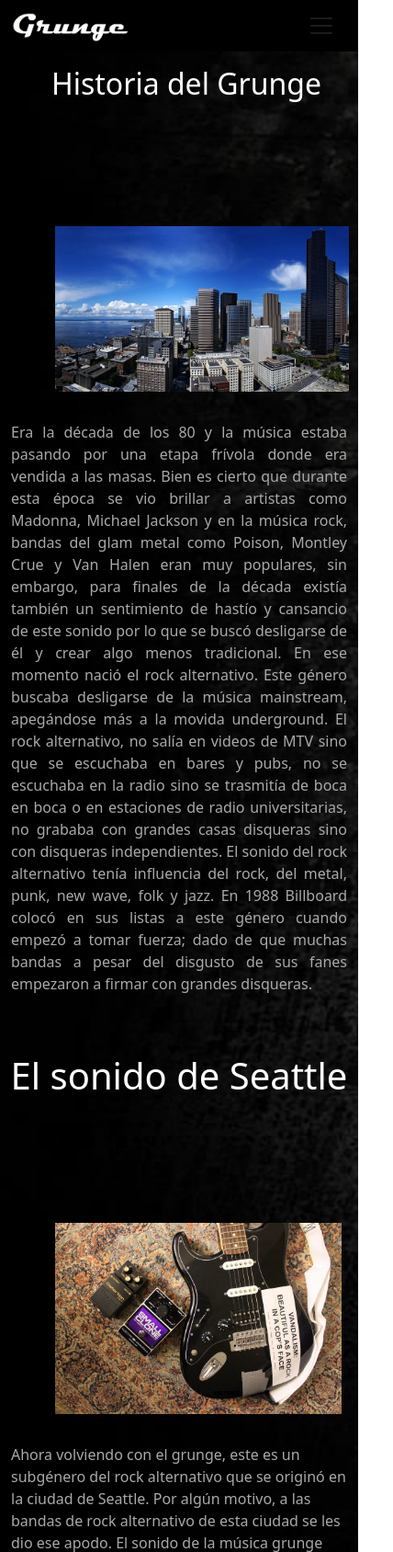
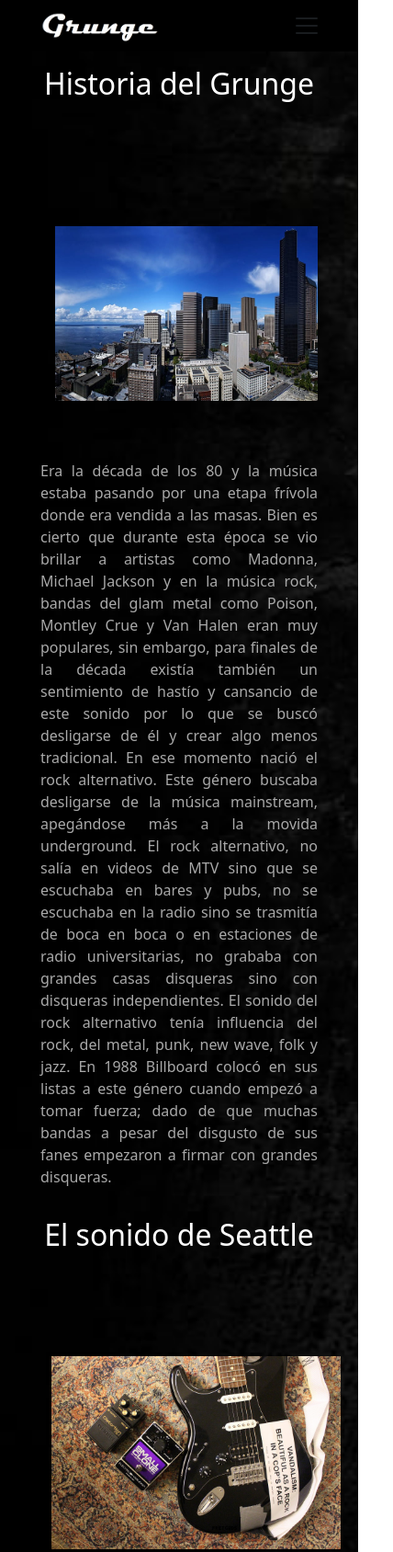
Before and after one commit to martincmr1/proyectocoderhouserugnia, a plain HTML site: page index.html in a window 390 px wide. Shown: the top 1688 px of the page at 92% size, 428 px wide, since content can reach past the window. Drawn offline with nearby package versions, Linux system fonts and the light colour scheme.

Commit message:
con mas responsive

```diff
--- a/css/estilos.css
+++ b/css/estilos.css
@@ -31,6 +31,7 @@
 .header__logo{
                 height: 70px;
                 margin-right: 7rem;
+                margin-left: 1rem;
 }
 .header__navanchor--activo{
     background-color:white;
@@ -68,14 +69,16 @@
             margin-left: 0%;
 }
 .imagen1__main{
-                height: 400px;
-                margin-top: 6rem;
-                margin-right:3rem;
+                height: 350px;
+                margin-top: 2rem;
+                margin-right:2rem;
+                margin-left: 3rem;
 }
 .imagen2__main{
-                height: 500px;
+                height: 450px;
                 margin-top: 2rem;
                 padding: 1rem;
+                margin-right: 2rem;
 }
 
 p {
@@ -125,7 +128,7 @@
 
 /*ESTILOS MAIN PEARL JAM*/
 .pearljam__fotobanda1 {
-                        height: 450px;
+                        height: 460px;
                         margin-left: 4rem;
                         margin-top: 1rem;
 }
@@ -314,25 +317,51 @@
 }
 
 @media screen and (max-width: 425px) {
+p {
+    font-size: 1rem;
+    text-align: justify;
+    margin: 2rem;
+}
+.main__titulo2 {
+                margin-bottom: 3rem;
+}
 .imagen1__main {
-        height: 180px;
+        height: 190px;
         margin-left: 3rem;
 }
+.imagen2__main {
+        height: 210px;
+        padding: 0%;
+        margin-bottom: 3rem;
+        margin-right: 6rem;
+}
+.main__section1 {
+                    margin:auto;
+                    overflow: hidden;
+}
+.main__section2 {
+                margin: auto;
+                overflow: hidden;
+}
 .main__titulo {
+                font-size: 2rem;
+    }
+.main__titulo2 {
+                    font-size: 2rem;
                     margin-left: 1rem;
+                    margin-right: 1rem;
+                    padding: 0%;
         }
 .nirvana__fotobanda {
         height: 180px;
         margin-bottom: 1rem;
         margin-right: 6rem;
 }
-
 .nirvana__fotobanda2 {
     height: 180px;
-    margin-bottom: 1rem;
+    margin-bottom: 3rem;
     margin-right: 6rem;
 }
-
 .nirvana__fotobanda3 {
     height: 180px;
     margin-bottom: 1rem;
@@ -343,17 +372,12 @@
             margin-left: 2rem;
             margin-bottom: 1rem;
 }
-.nirvana__parrafo {
-        font-size: 1.2rem;
-}
-.imagen2__main {
-                height: 240px;
-}
-.pearljam__fotobanda1{ height: 200px;
+
+.pearljam__fotobanda1 {height: 170px;
 
 }
 .pearljam__fotobanda2{
-                        height: 200px;
+                        height: 170px;
 }
 .container-fluid.main__discografia {
     margin-left: 3rem;
@@ -362,10 +386,31 @@
                         height: 200px;
     }
     .main__fotoalice1 {
-                        height: 200px;
-
+                        height: 170px;
+    }
+    .parrafo1__main {
+                    margin: 2rem;
+    }
+    .parrafo2__main {
+                     text-align: justify;
+                     margin-right: 2rem;
+    }
+.navbar.navbar-expand-lg {
+                            margin-left: 1rem;
+                            margin-right: 1rem;
 }
 }
+/*
+}
+.d-grid .gap-2 .d-md-flex .justify-content-center {
+                                                  margin-left: 1rem;
+                                                  margin-right: 1rem;
+}
+.container {
+                margin-left: 1rem;
+                margin-right: 1rem;
+}*/
+
 
 @media screen and (max-width: 375px) {
 
--- a/index.html
+++ b/index.html
@@ -9,14 +9,14 @@
     <meta http-equiv="X-UA-Compatible" content="IE=edge">
     <meta name="viewport" content="width=device-width, initial-scale=1.0">
     <title>Historia del Grunge</title>
-    <link rel="icon" href="./img/logo.ico">
+    <link rel="icon" href="../img/logo.ico">
     <link rel="stylesheet" href="./css/estilos.css">
 </head>
 <body>
      <header class="header">
       <nav class="navbar navbar-expand-lg ">
         <div class="container-fluid navbar--color">
-          <img class="header__logo" data-aos="flip-left" src="../img/logo.jpg" alt="logo
+          <img class="header__logo" data-aos="flip-left" src="../img/logo.jpg" alt="logo">
           <a class="navbar-brand" href="#"></a>
           <button class="navbar-toggler" type="button" data-bs-toggle="collapse" data-bs-target="#navbarSupportedContent" aria-controls="navbarSupportedContent" aria-expanded="false" aria-label="Toggle navigation">
             <span class="navbar-toggler-icon"></span>
@@ -49,17 +49,17 @@
       </nav>
 
     </header>
-         <main class="main ">
+         <main class="main">
                  <div>
                   <h1 class="main__titulo">Historia del Grunge</h1>
                  </div>
 
-                    <div class="container">
+                    <div class="container-fluid">
                         <section class="main__section row">
-                            <div class="col">
+                            <div class="col d-flex">
                              <img class="imagen1__main" src="./img/fondoseattle.jpg" alt="seattle">
                          </div>
-                          <div class="col">
+                          <div class="col d-flex">
                          <p class="parrafo1__main">Era la década de los 80 y la música estaba pasando por una etapa frívola donde era vendida a las masas.
 
                              Bien es cierto que durante esta época se vio brillar a artistas como Madonna, Michael Jackson y en la música rock, bandas del glam metal como Poison, Montley Crue y Van Halen eran muy populares, sin embargo, para finales de la década existía también un sentimiento de hastío y cansancio de este sonido por lo que se buscó desligarse de él y crear algo menos tradicional. En ese momento nació el rock alternativo.
```
Also changed, not shown: vistas/aliceinchains.html (+1 -1 lines), vistas/contacto.html (+1 -1 lines), vistas/nirvana.html (+1 -1 lines), vistas/pearljam.html (+1 -1 lines), vistas/soundgarden.html (+1 -1 lines). Lines whose indentation alone changed are shown as unchanged.
